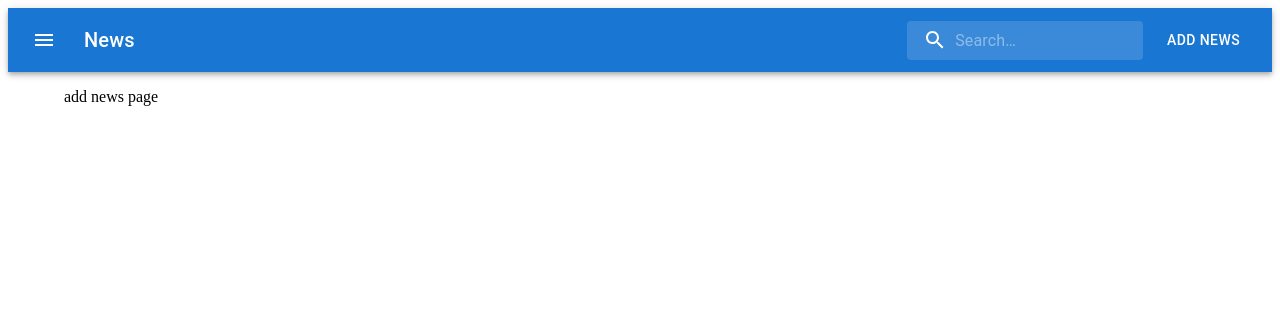
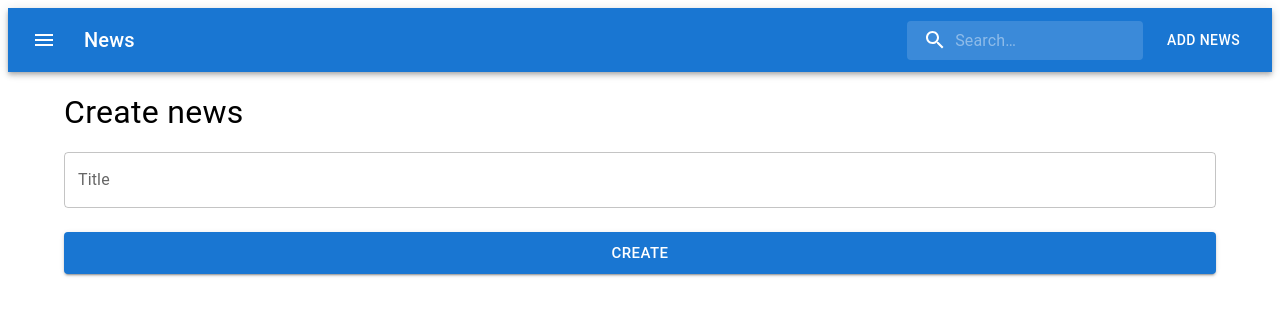
Before and after one commit to nikasepiskveradze/crud-graph, a React (Create React App) app: page /add-news in a window 1280 px wide. Shown: the top 316 px of the page. Built offline with nearby package versions, Linux system fonts and the light colour scheme.

Commit message:
Prepare forms

```diff
--- a/package.json
+++ b/package.json
@@ -15,6 +15,7 @@
     "@types/node": "^12.20.37",
     "@types/react": "^17.0.34",
     "@types/react-dom": "^17.0.11",
+    "formik": "^2.2.9",
     "graphql": "^16.0.1",
     "react": "^17.0.2",
     "react-dom": "^17.0.2",
--- /dev/null
+++ b/src/components/molecules/input/Input.tsx
@@ -0,0 +1,16 @@
+import React, { ChangeEvent } from 'react';
+import { TextField } from '@mui/material';
+import { BaseTextFieldProps } from '@mui/material/TextField/TextField';
+
+interface IInput extends BaseTextFieldProps {
+  label: string;
+  onChange: (event: ChangeEvent<HTMLInputElement>) => void;
+}
+
+const Input: React.FC<IInput> = (props) => {
+  const { id, label, ...rest } = props;
+
+  return <TextField id={id} label={label} {...rest} />;
+};
+
+export default Input;
--- a/src/pages/addNews/AddNews.tsx
+++ b/src/pages/addNews/AddNews.tsx
@@ -1,8 +1,93 @@
 import React from 'react';
 import MainLayout from '../../components/templates/mainLayout/MainLayout';
+import Typography from '@mui/material/Typography';
+import { Formik, FormikHelpers } from 'formik';
+import { Box, Button } from '@mui/material';
+import Input from '../../components/molecules/input/Input';
+
+interface Values {
+  title: string;
+  content: string;
+  description: string;
+  author: string;
+}
+
+const initialValues: Values = {
+  title: '',
+  content: '',
+  description: '',
+  author: '',
+};
 
 const AddNews = () => {
-  return <MainLayout>add news page</MainLayout>;
+  const handleSubmit = (
+    values: Values,
+    { resetForm }: FormikHelpers<Values>
+  ) => {};
+
+  return (
+    <MainLayout>
+      <Typography fontSize={32}>Create news</Typography>
+
+      <Box mt={2}>
+        <Formik initialValues={initialValues} onSubmit={handleSubmit}>
+          {(props) => {
+            return (
+              <form onSubmit={props.handleSubmit}>
+                <Input
+                  id="title"
+                  label="Title"
+                  name="title"
+                  variant="outlined"
+                  value={props.values.title}
+                  error={Boolean(props.errors.title)}
+                  onChange={props.handleChange}
+                  fullWidth
+                  style={{ marginBottom: 24 }}
+                />
+
+                {/*<Input*/}
+                {/*  id="title"*/}
+                {/*  label="Title"*/}
+                {/*  name="title"*/}
+                {/*  variant="outlined"*/}
+                {/*  fullWidth*/}
+                {/*  style={{ marginBottom: 24 }}*/}
+                {/*/>*/}
+
+                {/*<Input*/}
+                {/*  id="title"*/}
+                {/*  label="Title"*/}
+                {/*  name="title"*/}
+                {/*  variant="outlined"*/}
+                {/*  fullWidth*/}
+                {/*  style={{ marginBottom: 24 }}*/}
+                {/*/>*/}
+
+                {/*<Input*/}
+                {/*  id="title"*/}
+                {/*  label="Title"*/}
+                {/*  name="title"*/}
+                {/*  variant="outlined"*/}
+                {/*  fullWidth*/}
+                {/*  style={{ marginBottom: 24 }}*/}
+                {/*/>*/}
+
+                <Button
+                  type="submit"
+                  variant="contained"
+                  fullWidth
+                  size="large"
+                >
+                  Create
+                </Button>
+              </form>
+            );
+          }}
+        </Formik>
+      </Box>
+    </MainLayout>
+  );
 };
 
 export default AddNews;
```
Also changed, not shown: 1 other file (tests, documents, lock files or other folders).
